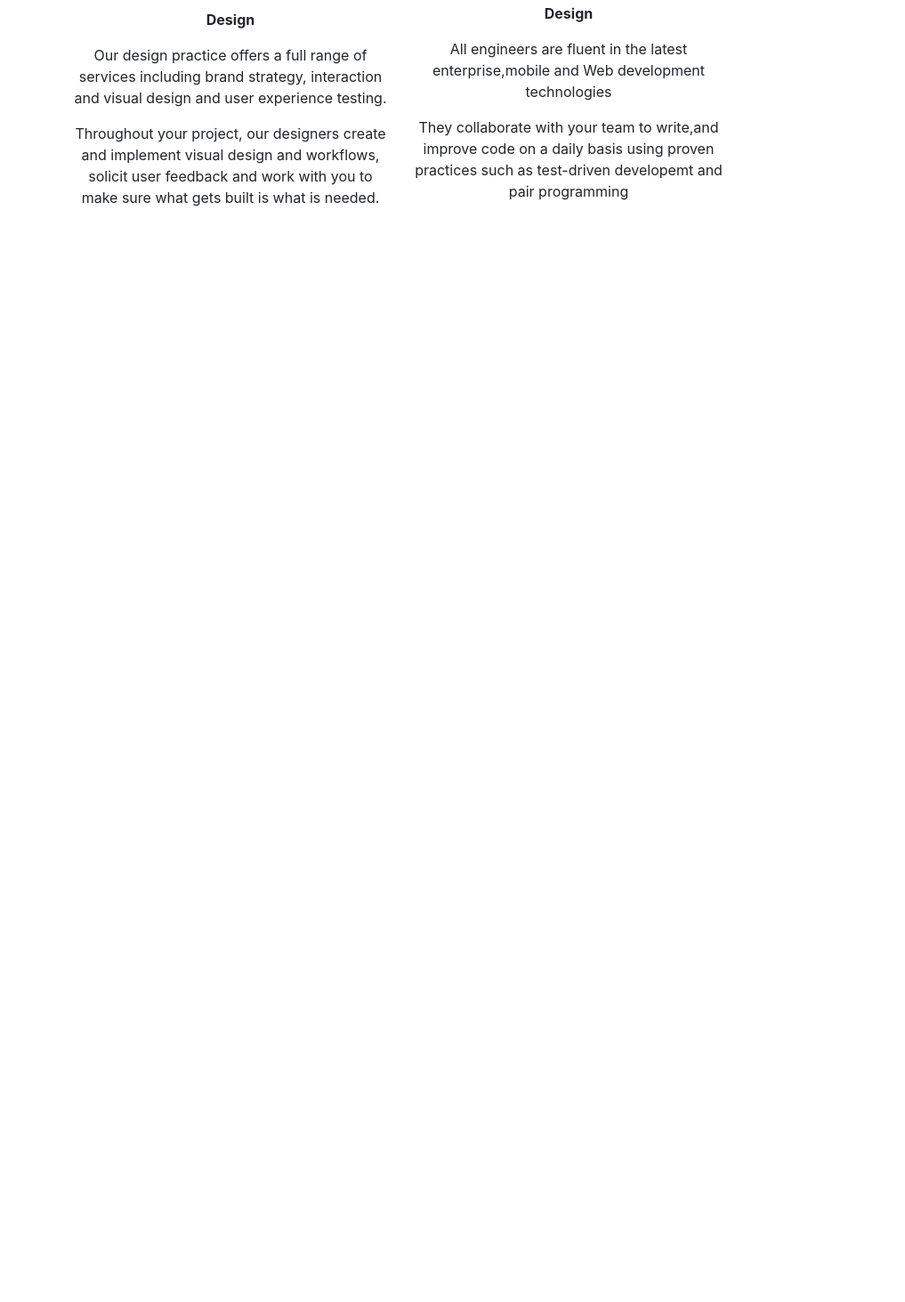
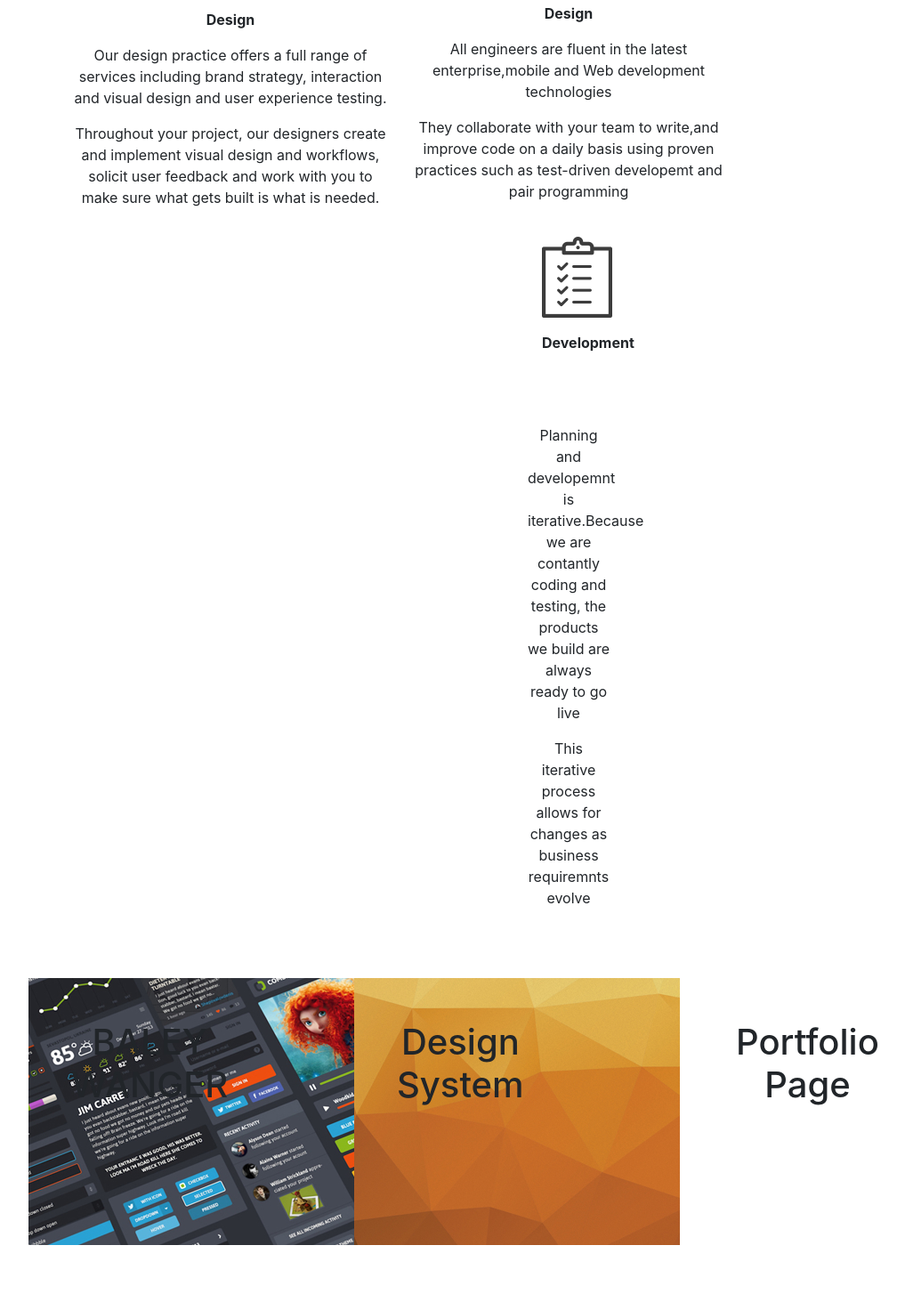
Before and after one commit to JAREDKEVIN/Delani-Studio-, a plain HTML site: page index.html in a window 1280 px wide. Shown: the part 1053-2516 px from the top of the page at 89% size, without its empty margins (1-1018 px from the left). Before the commit the page ends 1310 px from the top, so only its background shows below. Drawn offline with nearby package versions, Linux system fonts and the light colour scheme.

Commit message:
modified: html sections

```diff
--- a/index.html
+++ b/index.html
@@ -84,9 +84,44 @@
         <p>They collaborate with your team to write,and improve code on a daily basis using proven
             practices such as test-driven developemt and pair programming</p>
     </div>
+<div class="col-md-4 btn">
+  <div class="container p-3" id="image3">
+    <img src="IMAGES/product_icon.png" alt="product">
+    <p class="font-weight-bold mt-3">Development</p>
+</div>
 
+<div id="p3">
+  <p class="container p-3" id="img3">
+    <p>Planning and developemnt is iterative.Because we are contantly coding and testing, the products
+      we build are always ready to go live </p>
+    <p>This iterative process allows for changes as business requiremnts evolve</p>
+        </div>
+      </div>
+    </div>
   </section>
 
+  <section class="text-center">
+    <div class="p-5">
+      <div class="row">
+      <div class="col-mb-3 position-relative" id="div1">
+        <div class="position-absolute m-5 hoover" id="hover">
+          <h1>BALEY<br>WANGER</h1>
+          </div>
+          <img class="overlay" src="./IMAGES/work1.jpg" alt="">
+          </div>
+
+    <div class="col-mb-3 mb-3 position-relative" id="div2">
+      <div class="position-absolute m-5 hover1" id="hover1">
+        <h1>Design<br>System</h1>
+        </div>
+        <img src="./IMAGES/work2.jpg" alt="">
+        </div>
+
+    <div class="col-md-3 mb-3 position-relative" id="div3">
+      <div class="position-absolute m-5 hoover2"id="hoover2">
+        <h1>Portfolio<br>Page</h1>
+        </div>
+  </section>
 
 
 
```
